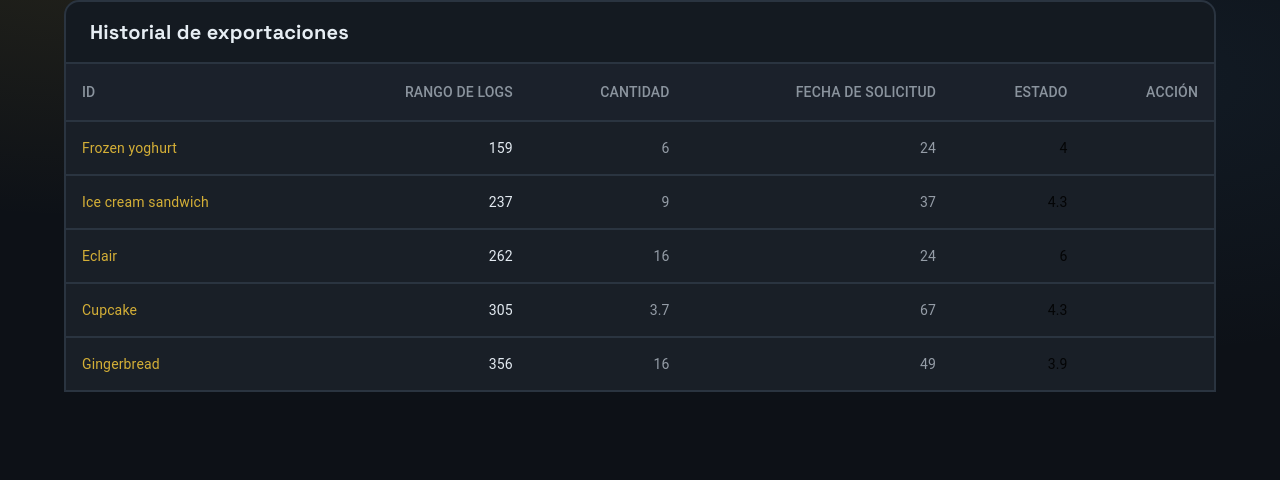
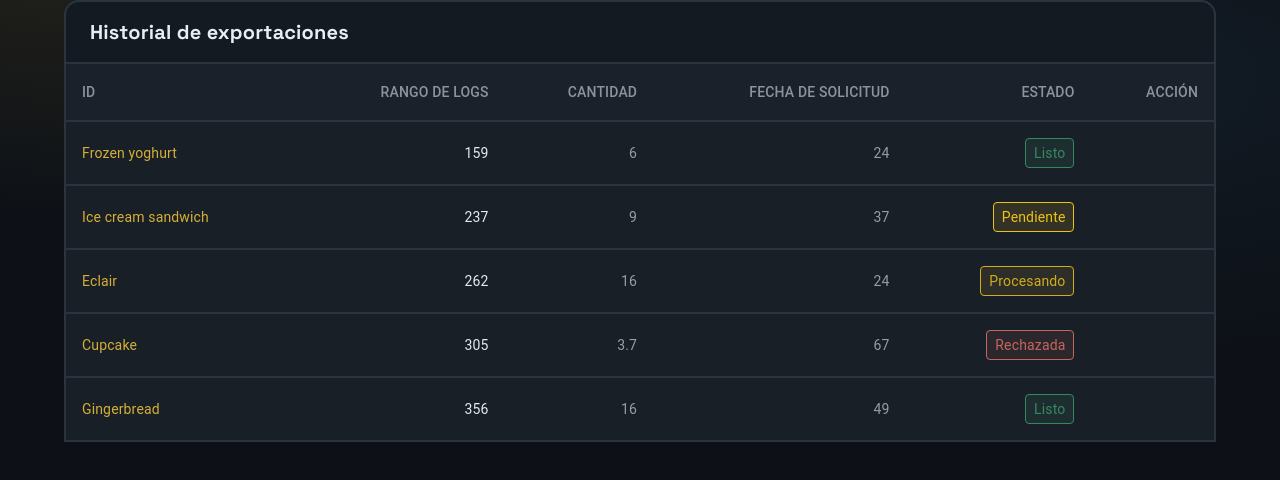
Before and after one commit to johanP051/honeymetrics-v2-frontend-universidad, a React (Vite) app: page /logs in a window 1280 px wide. Shown: the top 480 px of the page. Built offline with nearby package versions, Linux system fonts and the light colour scheme; no server answers.

Commit message:
feat(logs): Create a new component for the state on the logs

```diff
--- /dev/null
+++ b/src/components/common/estadoLogs.jsx
@@ -0,0 +1,38 @@
+import TaskAltIcon from '@mui/icons-material/TaskAlt';
+
+function Estado({texto}){
+    let color = "";
+    let colorBorde = "";
+    let fondo = "";
+    let icono = null;
+    if (texto == "Listo"){
+        icono = <TaskAltIcon/>;
+        colorBorde = "#338A5E";
+        color = "#338A5E";
+        fondo = "#1E2E30";
+
+    }else if (texto == "Pendiente"){
+        colorBorde = "#EDC217";
+        color = "#EDC217";
+        fondo = "#323227";
+    }else if (texto == "Procesando"){
+        colorBorde = "#D2AE19";
+        color = "#D2AE19";
+        fondo = "#2D2D29";
+    }
+    else if (texto == "Rechazada"){
+        colorBorde = "#C4665E";
+        color = "#C4665E";
+        fondo = "#2C272D";
+    }
+
+
+    return(
+        <div style={{border: '1px solid', borderColor: colorBorde, backgroundColor: fondo, display: 'inline-flex', padding: '4px 8px',
+      borderRadius: '4px' }} >
+            <p style={{color: color}}>{texto}</p>
+        </div>
+    );
+}
+
+export default Estado;
--- a/src/pages/Logs/logs.jsx
+++ b/src/pages/Logs/logs.jsx
@@ -8,6 +8,7 @@ import TableRow from '@mui/material/TableRow';
 import Paper from '@mui/material/Paper';
 import Toolbar from "@mui/material/Toolbar";
 import Typography from "@mui/material/Typography";
+import Estado from "../../components/common/estadoLogs";
 
 function createData(id, rangelogs, cuantity, date_request, state, action) {
   return {id, rangelogs, cuantity, date_request, state, action};
@@ -24,11 +25,11 @@ const TablaHeaderToolbar = () =>  {
 };
 
 const rows = [
-  createData('Frozen yoghurt', 159, 6.0, 24, 4.0),
-  createData('Ice cream sandwich', 237, 9.0, 37, 4.3),
-  createData('Eclair', 262, 16.0, 24, 6.0),
-  createData('Cupcake', 305, 3.7, 67, 4.3),
-  createData('Gingerbread', 356, 16.0, 49, 3.9),
+  createData('Frozen yoghurt', 159, 6.0, 24, "Listo"),
+  createData('Ice cream sandwich', 237, 9.0, 37, "Pendiente"),
+  createData('Eclair', 262, 16.0, 24, "Procesando"),
+  createData('Cupcake', 305, 3.7, 67, "Rechazada"),
+  createData('Gingerbread', 356, 16.0, 49, "Listo"),
 ];
 
 export default function logs() {
@@ -57,7 +58,7 @@ export default function logs() {
               <TableCell component="rango" align="right">{row.rangelogs}</TableCell>
               <TableCell component="ctfc" align="right">{row.cuantity}</TableCell>
               <TableCell component="ctfc" align="right">{row.date_request}</TableCell>
-              <TableCell align="right">{row.state}</TableCell>
+              <TableCell align="right"><Estado texto={row.state}/></TableCell>
               <TableCell align="right">{row.action}</TableCell>
             </TableRow>
           ))}
```
